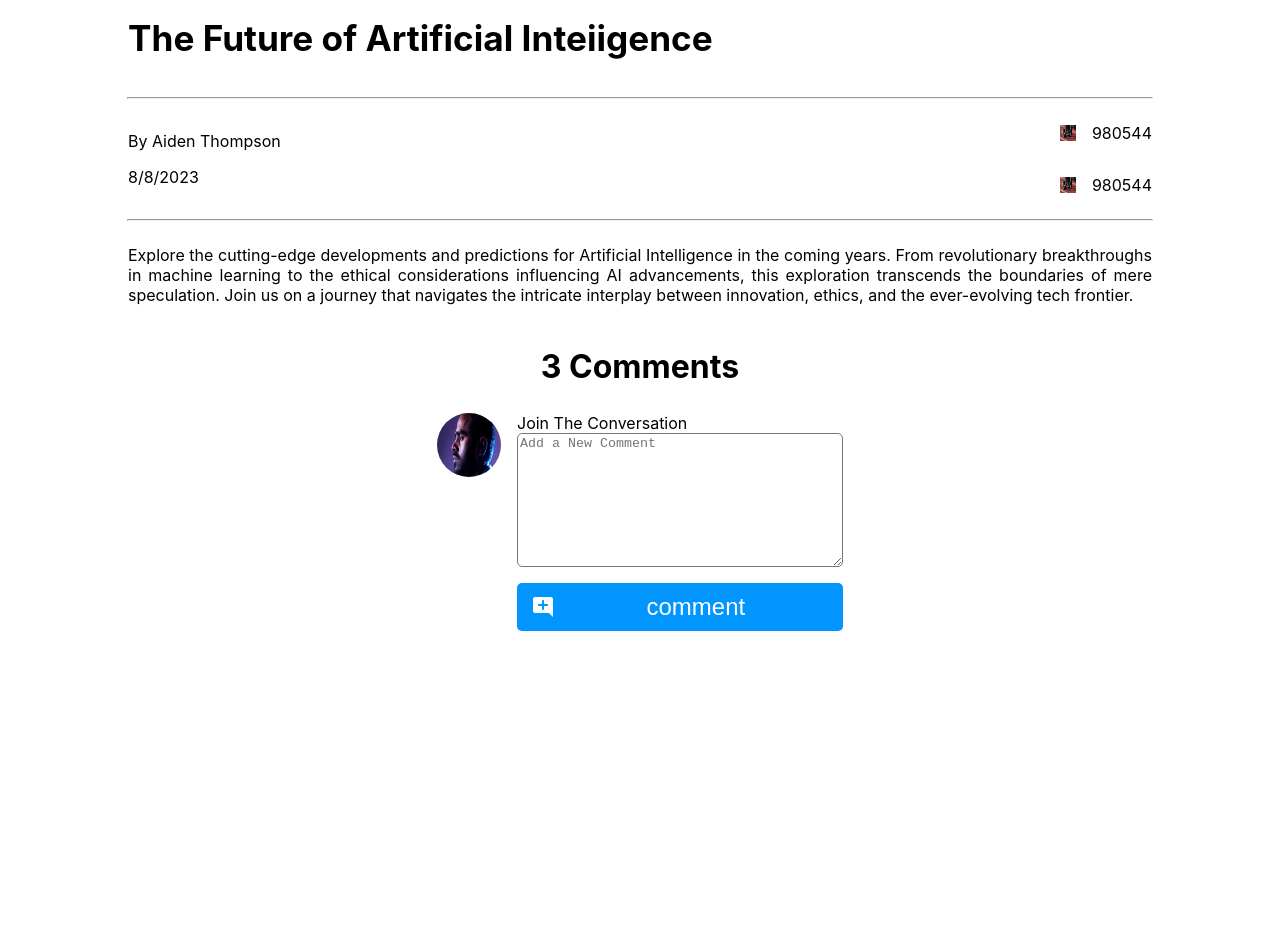
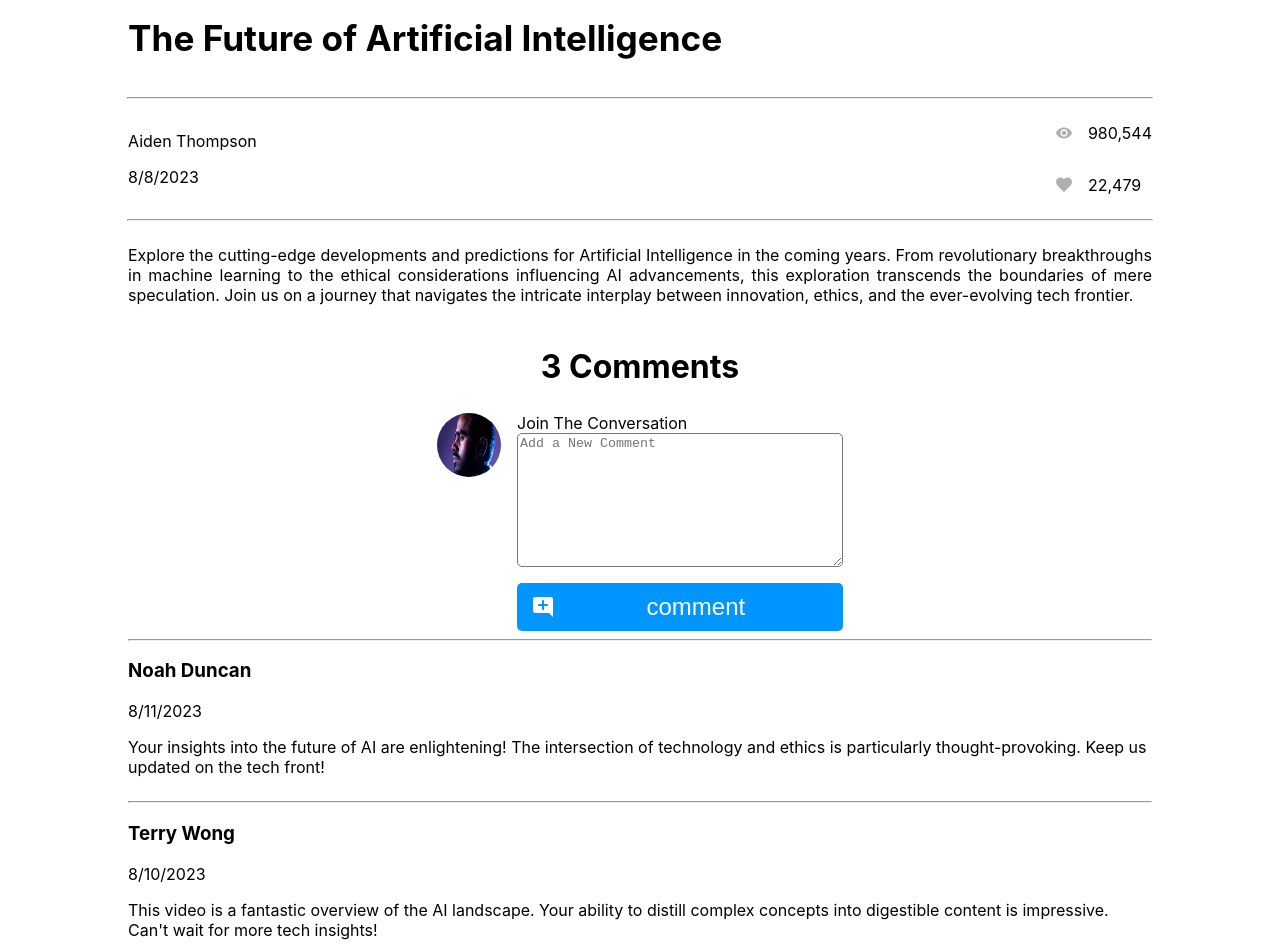
Before and after one commit to NipunaGamage888/nipuna-gamage-brainflix, a React (Create React App) app: page / in a window 1280 px wide. Shown: the part 620-1572 px from the top of the page. Before the commit the page ends 1251 px from the top, so only its background shows below. Built offline with nearby package versions, Linux system fonts and the light colour scheme.

Commit message:
Got the props working to get the information from the data sheet to the comments

```diff
--- /dev/null
+++ b/src/components/CommentInfo/CommentInfo.js
@@ -0,0 +1,28 @@
+import './commentInfo.css'
+function CommentInfo(props) {
+  console.log(props.videoDetails);
+
+  return (
+    <section className="comment-info">
+      {props.videoDetails.comments.map((videoDetail, index) => {
+        return (
+          <div className="comment-info__details" key={videoDetail.id}>
+            <section>
+              <hr />
+              <div>
+                <div>
+                  <div></div>
+                  <h3>{videoDetail.name}</h3>
+                </div>
+                <p>{new Date(videoDetail.timestamp).toLocaleDateString()}</p>
+              </div>
+              <p>{videoDetail.comment}</p>
+            </section>
+          </div>
+        );
+      })}
+    </section>
+  );
+}
+
+export default CommentInfo;
--- /dev/null
+++ b/src/components/CommentInfo/commentInfo.css
@@ -0,0 +1,9 @@
+.comment-info {
+  width: 100%;
+  display: flex;
+  flex-direction: column;
+  align-items: center;
+}
+.comment-info__details {
+  width: 80%;
+}/*# sourceMappingURL=commentInfo.css.map */
--- /dev/null
+++ b/src/components/CommentInfo/commentInfo.scss
@@ -0,0 +1,12 @@
+
+.comment-info{
+    width: 100%;
+    display: flex;
+    flex-direction: column;
+    align-items: center;
+
+    &__details{
+        width: 80%;
+    }
+
+}
--- a/src/components/Main/Main.js
+++ b/src/components/Main/Main.js
@@ -1,15 +1,22 @@
-import React from 'react'
+import React, { useState } from 'react'
 import Header from '../Header/Header.js'
 import VideoPlaying from '../VideoPlaying/VideoPlaying'
+import videoDetails from '../../assets/data/video-details.json'
+import videos from '../../assets/data/videos.json'
 import Comment from '../Comment/Comment.js'
+import CommentInfo from '../CommentInfo/CommentInfo.js'
 
 
 const Main = () => {
+
+    const[comments,setComments]=useState(videos)
+    const [selectedVideo, setselectedVideo]=useState(videoDetails[0])
   return (
     <>
         <Header/>
-        <VideoPlaying/>
+        <VideoPlaying videoDetails={selectedVideo}/>
         <Comment/>
+        <CommentInfo videoDetails={selectedVideo}/>
     </>
   )
 }
--- a/src/components/VideoPlaying/VideoPlaying.js
+++ b/src/components/VideoPlaying/VideoPlaying.js
@@ -1,42 +1,39 @@
 import React from "react";
-import image from "../../assets/images/Upload-video-preview.jpg";
+import like from '../../assets/icons/likes.svg'
+import views from '../../assets/icons/views.svg'
 import "./VideoPlaying.css";
 
-const VideoPlaying = () => {
+const VideoPlaying = (props) => {
+    const date=new Date(props.videoDetails.timestamp).toLocaleDateString()
+
   return (
     <main className="now-playing">
-      <video className="now-playing__main-image" poster={image} controls/>
+      <video className="now-playing__main-image" poster={props.videoDetails.image} controls/>
       <h2 className="now-playing__heading">
-        The Future of Artificial Inteiigence
+        {props.videoDetails.title}
       </h2>
       <hr className="now-playing__line" />
 
       <section className="now-playing__info">
         <div>
-          <p className="now-playing__creator"> By Aiden Thompson</p>
-          <p className="now-playing__date">8/8/2023</p>
+          <p className="now-playing__creator"> {props.videoDetails.channel}</p>
+          <p className="now-playing__date">{date}</p>
         </div>
         <div>
           <div className="now-playing__likes">
-            <img className="now-playing__image" src={image} />
-            <p>980544</p>
+            <img className="now-playing__image" src={views} />
+            <p>{props.videoDetails.views}</p>
           </div>
           <div className="now-playing__likes">
-            <img className="now-playing__image" src={image} />
-            <p>980544</p>
+            <img className="now-playing__image" src={like} />
+            <p>{props.videoDetails.likes}</p>
           </div>
         </div>
       </section>
       <hr className="now-playing__line" />
       <article className="now-playing__article">
         <p className="now-playing__desc">
-          Explore the cutting-edge developments and predictions for Artificial
-          Intelligence in the coming years. From revolutionary breakthroughs in
-          machine learning to the ethical considerations influencing AI
-          advancements, this exploration transcends the boundaries of mere
-          speculation. Join us on a journey that navigates the intricate
-          interplay between innovation, ethics, and the ever-evolving tech
-          frontier.
+          {props.videoDetails.description}
         </p>
       </article>
     </main>
--- /dev/null
+++ b/src/styles/partials/mixins.css
@@ -0,0 +1 @@
+/*# sourceMappingURL=mixins.css.map */
```
Also changed, not shown: 2 other files (tests, documents, lock files or other folders).
